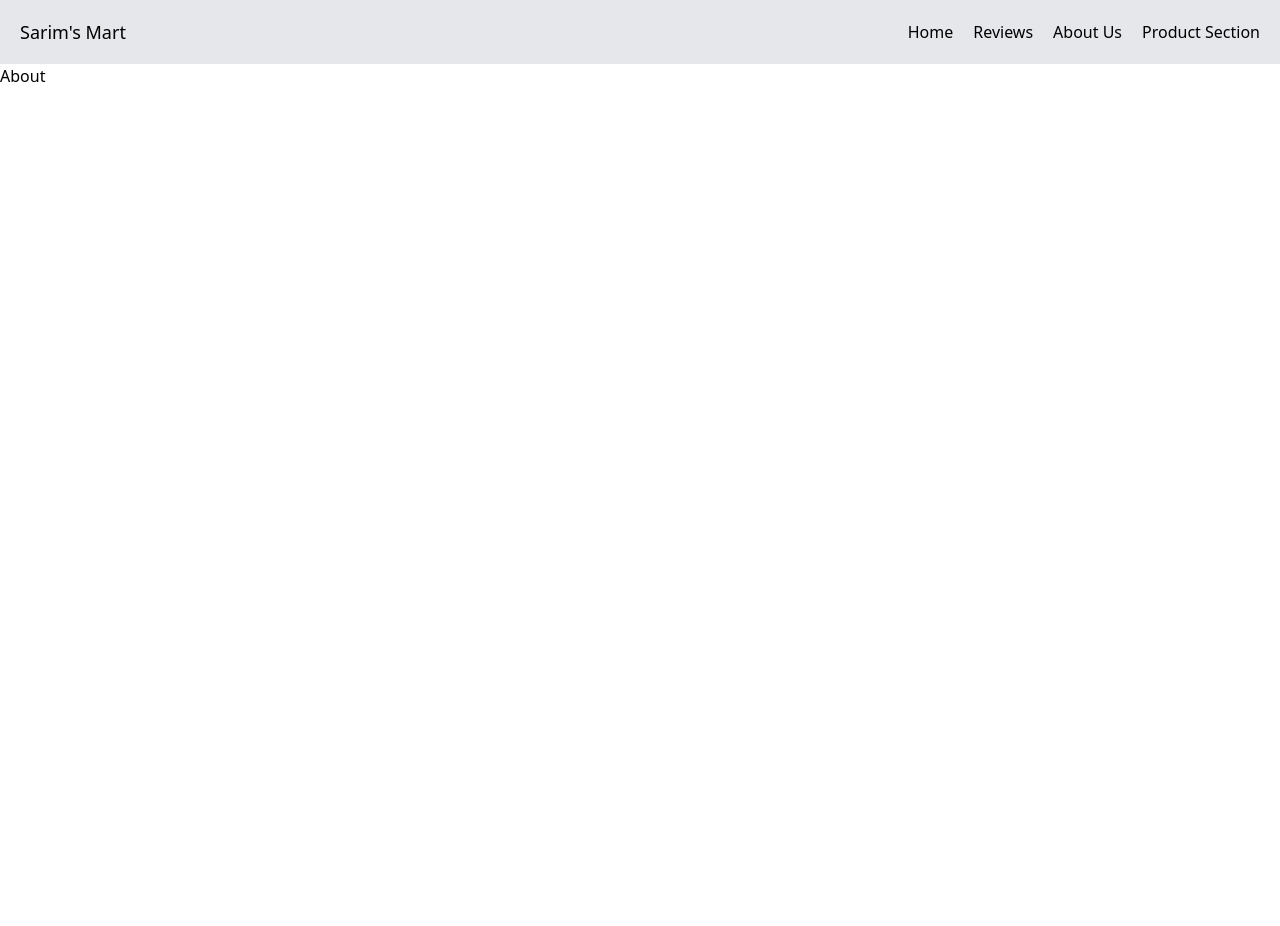
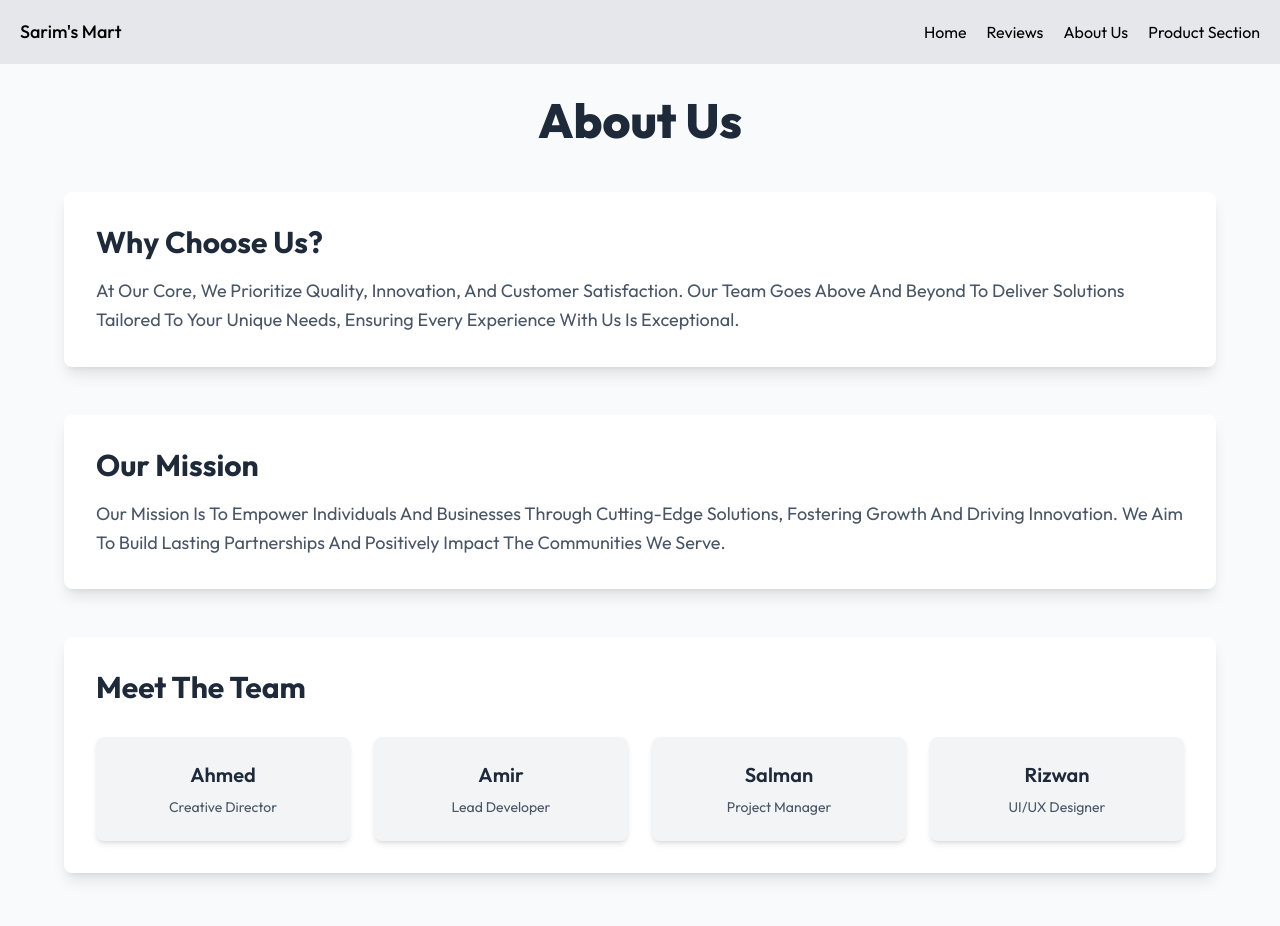
Before and after one commit to muhammadsarim11/My-mart, a React (Vite) app: page /about in a window 1280 px wide. Shown: the top 926 px of the page. Before the commit the page ends 800 px from the top, so only its background shows below. Built offline with nearby package versions, Linux system fonts and the light colour scheme.

Commit message:
add axios dependency, enhance styling, and improve About page content

```diff
--- a/package.json
+++ b/package.json
@@ -11,6 +11,7 @@
   },
   "dependencies": {
     "@tailwindcss/vite": "^4.0.0",
+    "axios": "^1.7.9",
     "react": "^18.3.1",
     "react-dom": "^18.3.1",
     "react-router-dom": "^7.1.3",
--- a/src/Home.jsx
+++ b/src/Home.jsx
@@ -4,15 +4,15 @@ const Home = () => {
   return (
     <div>
 
-<div className='h-[80vh]  flex justify-between item-center gap-19'>
-  <div className='h-full w-[50%] flex flex-col justify-center item-center gap-4 px-10 py-7'>
+<div id='home' className='min-h-[80vh]  flex justify-between item-center gap-19'>
+  <div id='left' className='h-full  flex flex-col justify-center item-center gap-4 px-10 py-7'>
 <h2 className='text-[7vh] font-bold'>love it when people
   swing to our page...</h2>
 <p className='text-lg font-semibold'>says, owner who's passionate about his work</p>
 <p className='mb-3'>Lorem, ipsum dolor sit amet consectetur adipisicing elit. Consectetur ex ipsam labore quam architecto nihil!</p>
 <button className='bg-blue-500 text-white rounded w-1/5 py-2'>Register Now</button>
   </div>
-  <div className='h-full w-[50%] flex justify-center item-center pt-10 ' >
+  <div id='right' className='h-full w-[50%] flex justify-center item-center pt-10 ' >
     <img className='h-80 w-80 object-cover rounded-full mt-7' src="https://plus.unsplash.com/premium_vector-1733308713888-a4c30060cbc6?w=600&auto=format&fit=crop&q=60&ixlib=rb-4.0.3&ixid=M3wxMjA3fDB8MHxzZWFyY2h8MjF8fGJyYW5kfGVufDB8fDB8fHww" alt="" />
 
   </div>
--- a/src/components/About.jsx
+++ b/src/components/About.jsx
@@ -2,8 +2,70 @@ import React from 'react'
 
 const About = () => {
   return (
-    <div>About</div>
-  )
+
+      <div className="min-h-screen bg-gray-50 p-8 flex flex-col items-center">
+        <div className="max-w-6xl w-full">
+          <h1 className="text-5xl font-extrabold text-center text-gray-800 mb-12">About Us</h1>
+
+          {/* Why Us Section */}
+          <div className="mb-12 bg-white rounded-lg shadow-lg overflow-hidden">
+            <div className="p-8">
+              <h2 className="text-3xl font-bold text-gray-800 mb-4">Why Choose Us?</h2>
+              <p className="text-gray-600 text-lg leading-relaxed">
+                At our core, we prioritize quality, innovation, and customer satisfaction. Our team goes above and beyond to deliver solutions tailored to your unique needs, ensuring every experience with us is exceptional.
+              </p>
+            </div>
+          </div>
+
+          {/* Our Mission Section */}
+          <div className="mb-12 bg-white rounded-lg shadow-lg overflow-hidden">
+            <div className="p-8">
+              <h2 className="text-3xl font-bold text-gray-800 mb-4">Our Mission</h2>
+              <p className="text-gray-600 text-lg leading-relaxed">
+                Our mission is to empower individuals and businesses through cutting-edge solutions, fostering growth and driving innovation. We aim to build lasting partnerships and positively impact the communities we serve.
+              </p>
+            </div>
+          </div>
+
+          {/* Meet the Team Section */}
+          <div className="bg-white rounded-lg shadow-lg overflow-hidden">
+            <div className="p-8">
+              <h2 className="text-3xl font-bold text-gray-800 mb-8">Meet the Team</h2>
+              <div className="grid grid-cols-1 sm:grid-cols-2 lg:grid-cols-4 gap-6">
+                {[
+                  { name: "Ahmed", role: "Creative Director" },
+                  { name: "Amir", role: "Lead Developer" },
+                  { name: "Salman", role: "Project Manager" },
+                  { name: "Rizwan", role: "UI/UX Designer" },
+                ].map((member, index) => (
+                  <div
+                    key={index}
+                    className="bg-gray-100 rounded-lg p-6 shadow-md hover:shadow-xl transition-shadow duration-300"
+                  >
+                    <h3 className="text-xl font-semibold text-gray-800 mb-2 text-center">
+                      {member.name}
+                    </h3>
+                    <p className="text-gray-600 text-sm text-center">{member.role}</p>
+                  </div>
+                ))}
+              </div>
+            </div>
+          </div>
+
+          {/* Call to Action */}
+          <div className="text-center mt-12">
+            <h2 className="text-3xl font-bold text-gray-800 mb-4">Get in touch</h2>
+            <p className="text-gray-600 text-lg mb-6">
+              Discover how we can help you achieve your goals. Partner with us for innovative and impactful solutions.
+            </p>
+            <button className="px-6 py-3 bg-blue-600 text-white rounded-lg text-lg font-medium hover:bg-blue-700 transition-colors">
+              contact us
+            </button>
+          </div>
+        </div>
+      </div>
+    );
+
 }
 
 export default About
--- a/src/components/Header.jsx
+++ b/src/components/Header.jsx
@@ -9,7 +9,7 @@ const Header = () => {
     <div>
         <nav className='h-16 px-5 bg-gray-200 flex justify-between items-center'>
             <h3 className='text-lg font-medium'>sarim's mart</h3>
-            <div className="flex gap-5 ">
+            <div id='l' className="flex gap-5 ">
                 <Link to={'/'}>home</Link>
                 <Link to={'/reviews'}>reviews</Link>
                 <Link to={'/about'}>about us</Link>
--- a/src/components/Products.jsx
+++ b/src/components/Products.jsx
@@ -1,9 +1,45 @@
-import React from 'react'
+import React, { useEffect, useState } from 'react'
+import axios from 'axios'
+import { data } from 'react-router-dom'
+const Products = () => {
+  const [productdata,setproductdata] = useState([])
 
-const Products = () => {
+  const getdata= async ()=>{
+    const response = await axios.get('https://fakestoreapi.com/products')
+    console.log(response.data)
+
+     setproductdata(response.data)
+
+  }
+
+  useEffect(() => {
+    getdata()
+
+  }, [])
+
   return (
-    <div className='text-black'>Products</div>
-  )
+    <div className='min-h-[100vh] w-screen flex items-center justify-center flex-wrap  p-5 gap-5'>
+      {/* <h1 className='text-4xl font-bold text-center pt-4 '>Explore our products</h1> */}
+    {
+      productdata.map((elem,idx)=>{
+        return(
+          <div key={idx} className='h-[400px] w-[300px]
+            rounded border   border-gray-400 overflow-y-auto p-4   m-4'>
+
+     <img className='h-[150px] w-[300px] object-contain rounded-tl rounded-tr' src={elem.image} alt="" />
+<h2 className='text-xl py-2 font-medium'>{elem.title}</h2>
+<p className='text-sm'>{elem.description}</p>
+     </div>
+
+        )
+      })
+    }
+    </div>
+
+
+      )
+
 }
 
+
 export default Products
--- a/src/components/Reviews.jsx
+++ b/src/components/Reviews.jsx
@@ -27,7 +27,7 @@ setIndex(i)
 
   return (
     <div className='min-h-[100vh] bg-gray-100 p-10'>
-      <div className='h-60 px-5 py-5 w-full rounded bg-white flex flex-col gap-5'>
+      <div className='h-60 px-5 py-5 w-full rounded bg-white flex flex-col gap-5  border border-gray-300'>
         <h2 className='text-2xl font-medium'>write a review</h2>
         <textarea
           value={newReview}
@@ -45,14 +45,14 @@ updateReview()
 }
         </div>
       </div>
-      <div  className='h-30 px-5 py-5 w-full rounded bg-white mt-5 border'>
+      <div  className='h-30 px-5 py-5 w-full rounded bg-white mt-5 border border-gray-300'>
           <h1 className='text-xl font-medium'>Reviews</h1>
           <p className='text-lg py-2'>"your products are amazing.."</p>
 
         </div>
 
       {reviews.map((elem, idx) => (
-        <div key={idx} className='h-40 px-5 py-5 w-full rounded bg-white mt-5 border'>
+        <div key={idx} className='h-40 px-5 py-5 w-full rounded bg-white mt-5   border border-gray-300'>
           <h1 className='text-xl font-medium'>Reviews</h1>
           <p className='text-lg py-2 mb-4'>"{elem}"</p>
           <button onClick={()=>{
--- a/src/index.css
+++ b/src/index.css
@@ -1,4 +1,43 @@
+@import url('https://fonts.googleapis.com/css2?family=Outfit:wght@100..900&display=swap');
 @import "tailwindcss";
+
 *{
     text-transform: capitalize;
+    font-family: "Outfit", serif;
+
 }
+
+::-webkit-scrollbar{
+    display: none;
+}
+
+#left{
+    width: 50%;
+    margin-top: 3vw;
+}
+#left button{
+    width: 30%;
+}
+@media screen and (max-width:500px) {
+    #home{
+        min-height: 100vh;
+        flex-direction: column;
+    }
+    #left{
+        width: 100%;
+/* margin-top: 10vw; */
+    }
+    #left h2{
+        font-size: 5vh;
+    }
+    #right{
+
+        width: 100%;
+        padding: 10px;
+        margin:0 ;
+    }
+    #right img{
+        margin-top: 0;
+    }
+
+}
```
Also changed, not shown: 1 other file (tests, documents, lock files or other folders).
